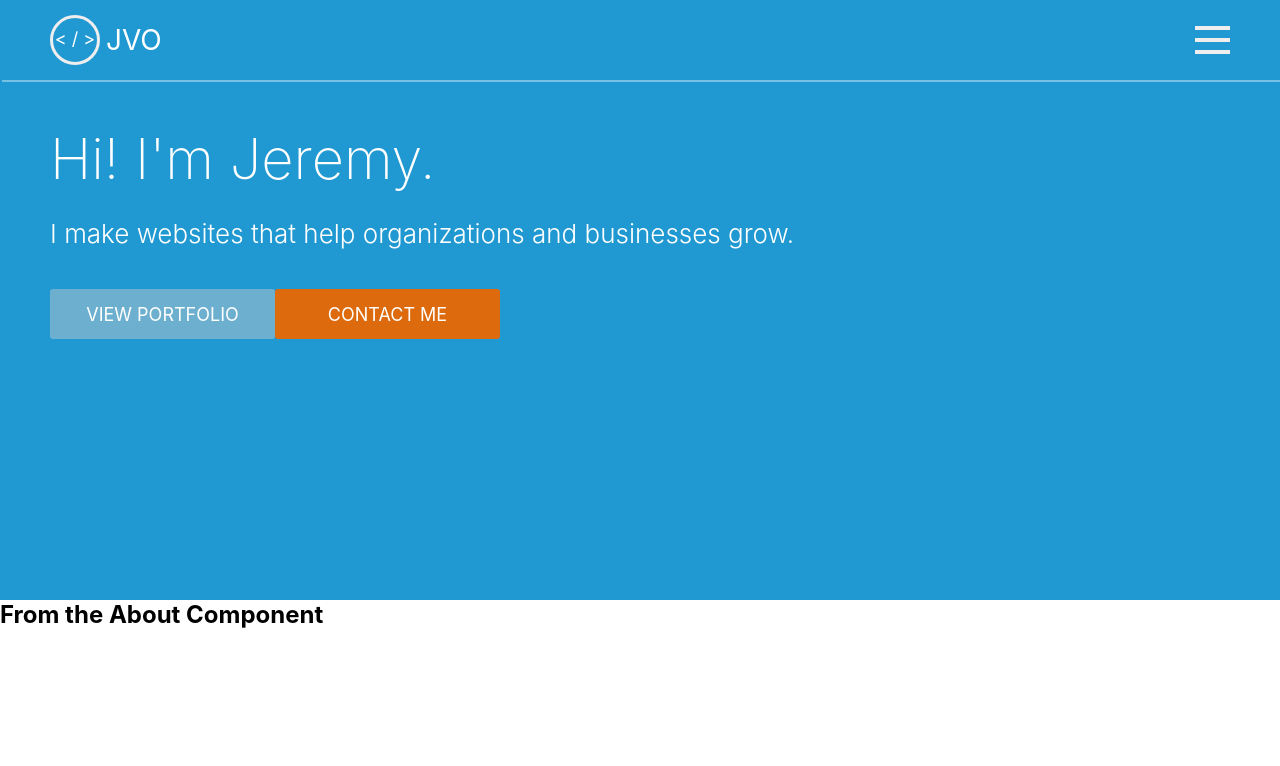
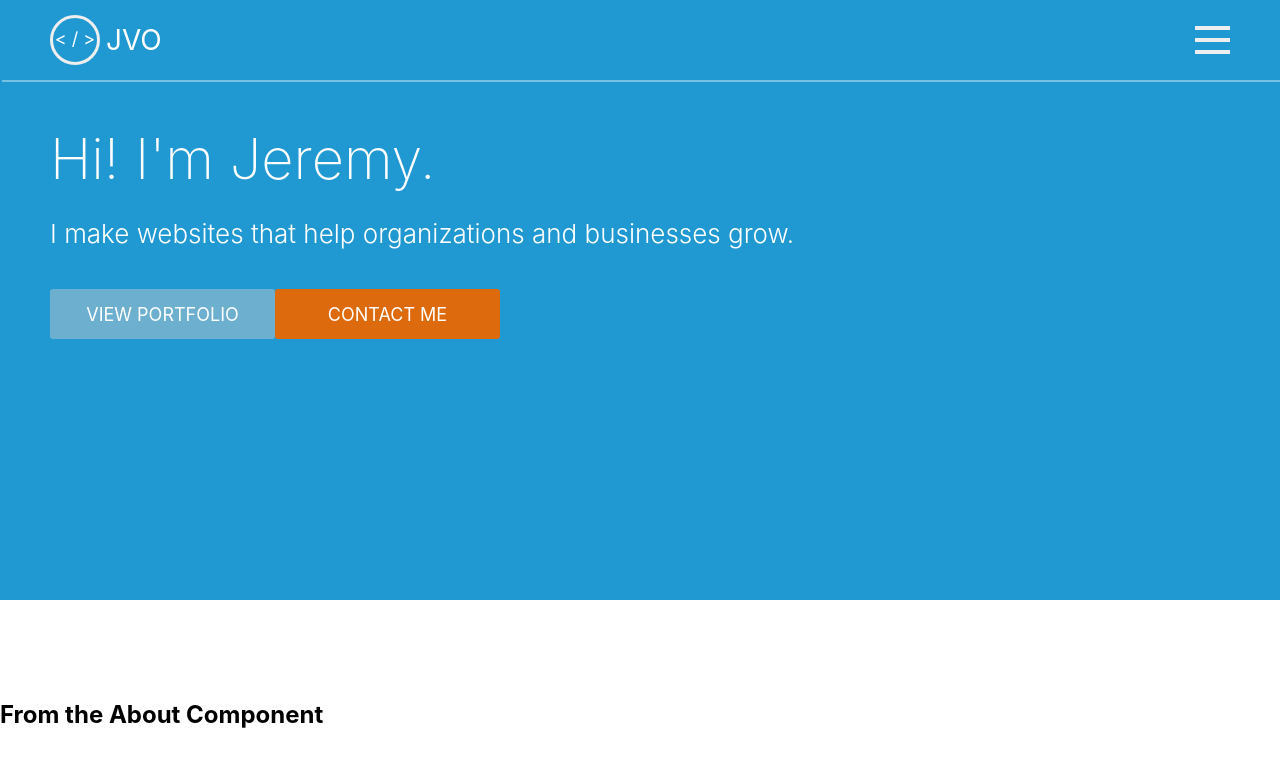
Before and after one commit to jv88899/template_one, a React (Create React App) app: page / in a window 1280 px wide. Shown: the top 766 px of the page. Built offline with nearby package versions, Linux system fonts and the light colour scheme.

Commit message:
added basic styles to about component

```diff
--- a/src/components/about/About.js
+++ b/src/components/about/About.js
@@ -1,4 +1,5 @@
 import React from 'react'
+import './about.css'
 
 const About = () => (
     <div className="about">
--- a/src/components/about/about.css
+++ b/src/components/about/about.css
@@ -0,0 +1,3 @@
+.about {
+    margin-top: 100px;
+}
```
